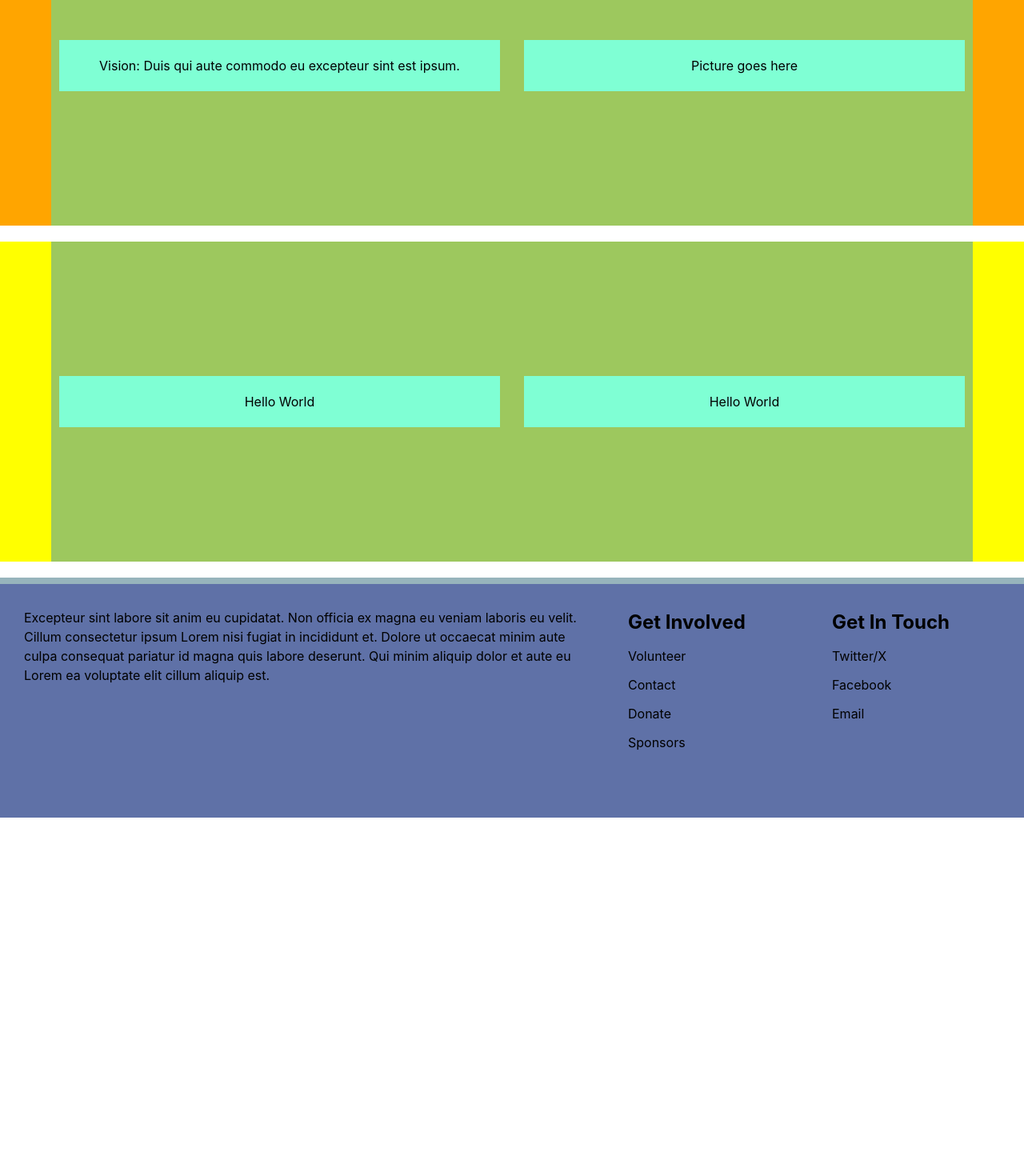
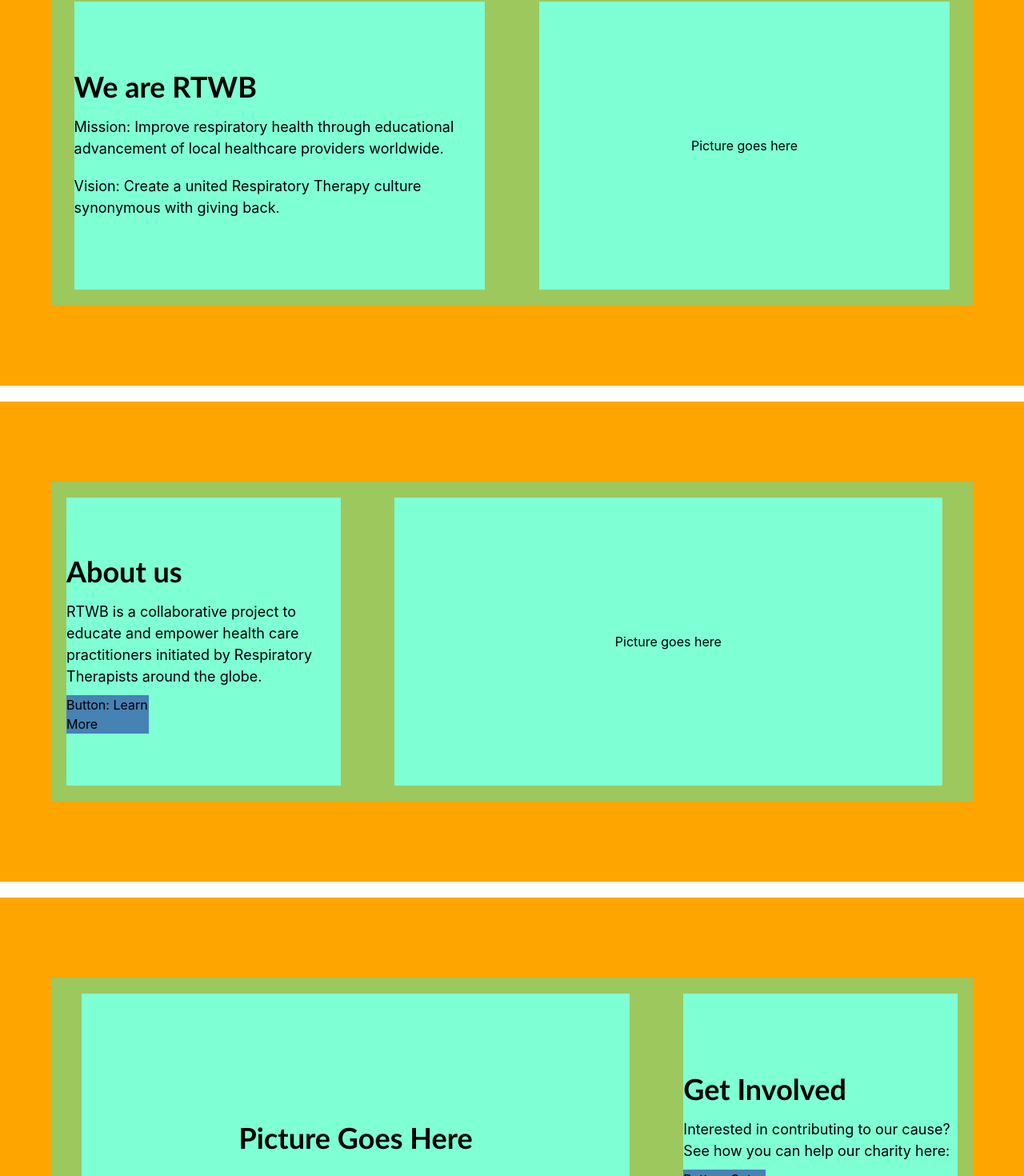
Before and after one commit to AlexanderChao14/RTWB-Website, a React (Create React App) app: page / in a window 1280 px wide. Shown: the part 142-1612 px from the top of the page at 80% size. Before the commit the page ends 1164 px from the top, so only its background shows below. Built offline with nearby package versions, Linux system fonts and the light colour scheme.

Commit message:
Did more work on landing page, and created some style files for use.

```diff
--- a/src/components/pages/Home.js
+++ b/src/components/pages/Home.js
@@ -1,5 +1,9 @@
 import React from 'react'
-import {StyledHeading} from '../styled/StyledHeading'
+import {CardHeading, StyledHeading} from '../styled/StyledHeading'
+import { GridStyle11, GridStyle12, GridStyle21 } from '../styled/GridStyles'
+import { FlexItemColumn, FlexItemRow, FlexItemSingle } from '../styled/ItemStyles'
+import { TextMedium } from '../styled/TextStyles'
+
 
 
 const Home = () => {
@@ -11,25 +15,50 @@ const Home = () => {
 
             {/* Introduction Section */}
             <section style={{backgroundColor: "orange"}}>
-                <div className = "container-grid">
-                    <div className="gridItemCenter">
-                        <p>Vision: Duis qui aute commodo eu excepteur sint est ipsum.</p>
-                    </div>
-                    <div className="gridItemCenter">
+                <GridStyle11 className = "container-grid">
+                    <FlexItemColumn className="gridItemLeft">
+                        <CardHeading>We are RTWB</CardHeading>
+                        <TextMedium>Mission: Improve respiratory health through educational advancement of local healthcare providers worldwide.</TextMedium>
+                        <TextMedium>Vision: Create a united Respiratory Therapy culture synonymous with giving back.</TextMedium>
+                    </FlexItemColumn>
+
+                    <FlexItemSingle className="gridItemCenter">
                         <p>Picture goes here</p>
-                    </div>
-                </div>
+                    </FlexItemSingle>
+
+                </GridStyle11>
             </section>
 
-            <section style={{backgroundColor: "yellow"}}>
-                <div className="container-grid">
-                    <div className="gridItemCenter">
-                        <p>Hello World</p>
-                    </div>
-                    <div className="gridItemCenter">
-                        <p>Hello World</p>
-                    </div>
-                </div>
+            {/* About us Second Section*/}
+            <section style={{backgroundColor: "orange"}}>
+                <GridStyle12 className="container-grid">
+                    <FlexItemColumn className="gridItemLeft">
+                        <CardHeading>About us</CardHeading>
+                        <TextMedium>RTWB is a collaborative project to educate and empower health care practitioners initiated by Respiratory Therapists around the globe.</TextMedium>
+                        <div style={{backgroundColor: "steelblue", width:"30%"}}>Button: Learn More</div>
+                    </FlexItemColumn>
+
+                    <FlexItemSingle className="gridItemCenter">
+                        <p>Picture goes here</p>
+                    </FlexItemSingle>
+                </GridStyle12>
+            </section>
+
+            {/* Volunteer Section */}
+            <section style={{backgroundColor: "orange"}}>
+                <GridStyle21 className="container-grid">
+                    <FlexItemSingle className="gridItemCenter">
+                        <CardHeading>Picture Goes Here</CardHeading>
+                    </FlexItemSingle>
+
+                    <FlexItemColumn className="gridItemLeft">
+                        <CardHeading>Get Involved</CardHeading>
+                        <TextMedium>Interested in contributing to our cause? See how you can help our charity here:</TextMedium>
+                        <div style={{backgroundColor: "steelblue", width:"30%"}}>Button: Get Involved</div>
+                    </FlexItemColumn>
+
+
+                </GridStyle21>
             </section>
 
             {/* <StyledHeading className="text-green-800 underline">
--- /dev/null
+++ b/src/components/styled/GridStyles.js
@@ -0,0 +1,16 @@
+import styled from "styled-components";
+
+//Gridstyle with 1fr 1fr ratio
+export const GridStyle11 = styled.div`
+    grid-template-columns: 1fr 1fr;
+`;
+
+//Gridstyle with 2fr 1fr ratio
+export const GridStyle21 = styled.div`
+    grid-template-columns: 2fr 1fr;
+`;
+
+//Gridstyle with 1fr 2fr ratio
+export const GridStyle12 = styled.div`
+    grid-template-columns: 1fr 2fr;
+`;
--- /dev/null
+++ b/src/components/styled/ItemStyles.js
@@ -0,0 +1,39 @@
+import styled from "styled-components";
+
+//TODO: Need to see if theres a way I don't have to resuse all this code lol
+
+// For items that need the vertical flex direction
+export const FlexItemColumn = styled.div`
+    display: flex;
+    flex-direction: column;
+    background-color: aquamarine;
+    width: 90%;
+    height: 90%;
+    align-self: center;
+    justify-self: center;
+    justify-content: center;
+`;
+
+//For items that need the horizontal flex direction
+export const FlexItemRow = styled.div`
+    display: flex;
+    flex-direction: row;
+    background-color: aquamarine;
+    width: 90%;
+    height: 90%;
+    align-self: center;
+    justify-self: center;
+    justify-content: center;
+`;
+
+//For flex items that will only have one element inside
+//A bit useless, but nice for consistency.
+export const FlexItemSingle = styled.div`
+    display: flex;
+    background-color: aquamarine;
+    width: 90%;
+    height: 90%;
+    align-self: center;
+    justify-self: center;
+    justify-content: center;
+`;
--- a/src/components/styled/StyledHeading.js
+++ b/src/components/styled/StyledHeading.js
@@ -3,4 +3,12 @@ import styled from 'styled-components';
 export const StyledHeading = styled.h1`
   font-size: 2rem;
   font-weight: 800;
+  font-family: 'Trebuchet MS', 'Lucida Sans Unicode', 'Lucida Grande', 'Lucida Sans', Arial, sans-serif;
 `;
+
+//Header for most of my cards that I use on the landing page
+export const CardHeading = styled.h1`
+  font-size: 36px;
+  font-weight: 700;
+  font-family: 'Trebuchet MS', 'Lucida Sans Unicode', 'Lucida Grande', 'Lucida Sans', Arial, sans-serif;
+`;
--- /dev/null
+++ b/src/components/styled/TextStyles.js
@@ -0,0 +1,7 @@
+import styled from 'styled-components';
+
+//Medium text that I use for the landing page.
+export const TextMedium = styled.p`
+  font-size: 18px;
+  margin: 10px 0px;
+`;
--- a/src/index.css
+++ b/src/index.css
@@ -21,14 +21,12 @@ section {
   display: flex;
   justify-content: center;
   margin-bottom: 20px;
+  padding: 100px 0px;
 }
 
 /* General container styling, we can change later */
 .container-grid {
   display: grid;
-  grid-template-columns: 1fr 1fr;
-  align-items: center;
-  justify-content: center;
   background-color: rgb(157, 200, 94);
   width: 90%;
   min-height: 400px;
@@ -38,9 +36,19 @@ section {
 /* For Grid items that align their content in the center */
 .gridItemCenter {
   text-align: center;
-  background-color: aquamarine;
-  padding: 20px;
-  margin: 10px
+  align-items: center;
+}
+
+/* For Grid items that align their content to the left */
+.gridItemLeft {
+  text-align: left;
+  align-items: left;
+}
+
+/* For grid items that align their content to the right. */
+.gridItemRight {
+  text-align: right;
+  align-items: right;
 }
 
 /* The footer object for all webpages */
@@ -61,6 +69,7 @@ section {
   /* background-color: rgb(215, 154, 40); */
   /* border: 1px solid white; */
   padding: 20px;
+  justify-self: center;
 }
 
 /* Styling for the lists in the footer */
```
